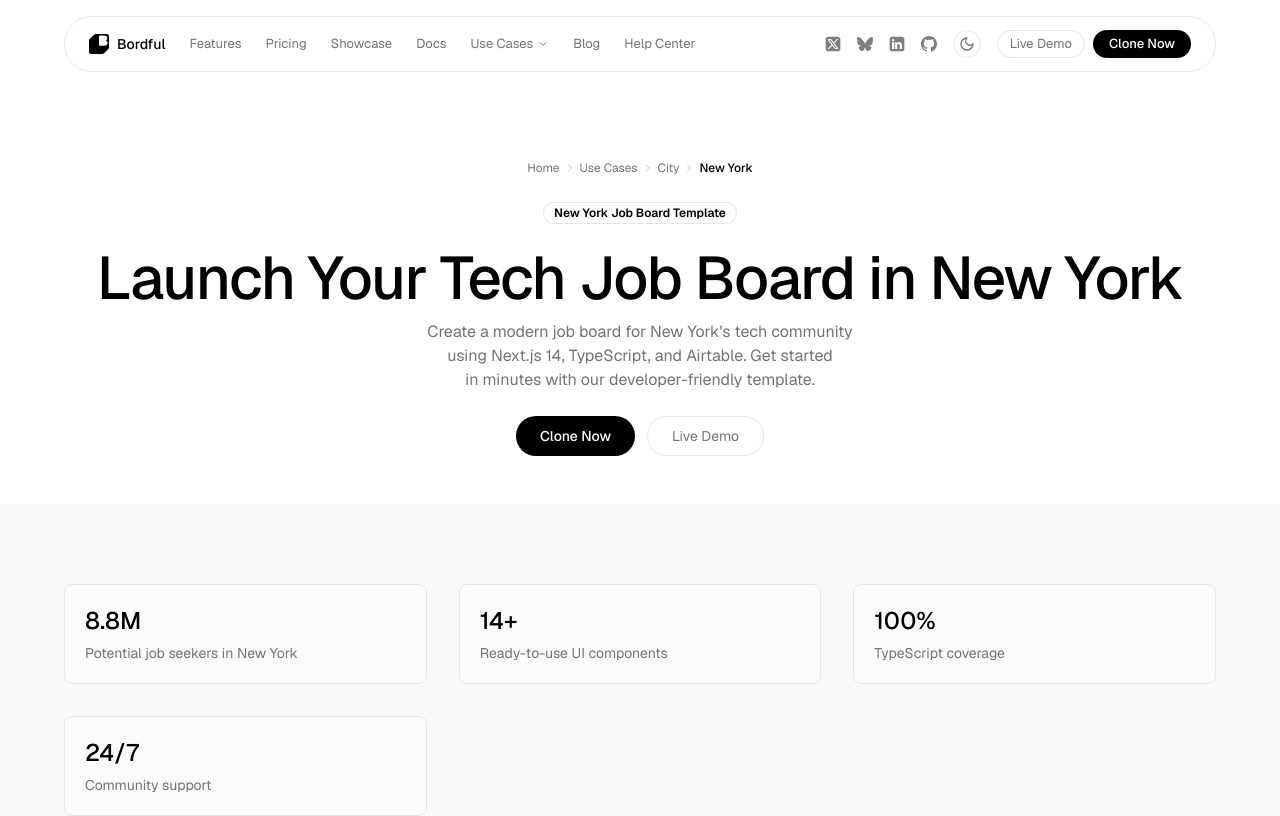
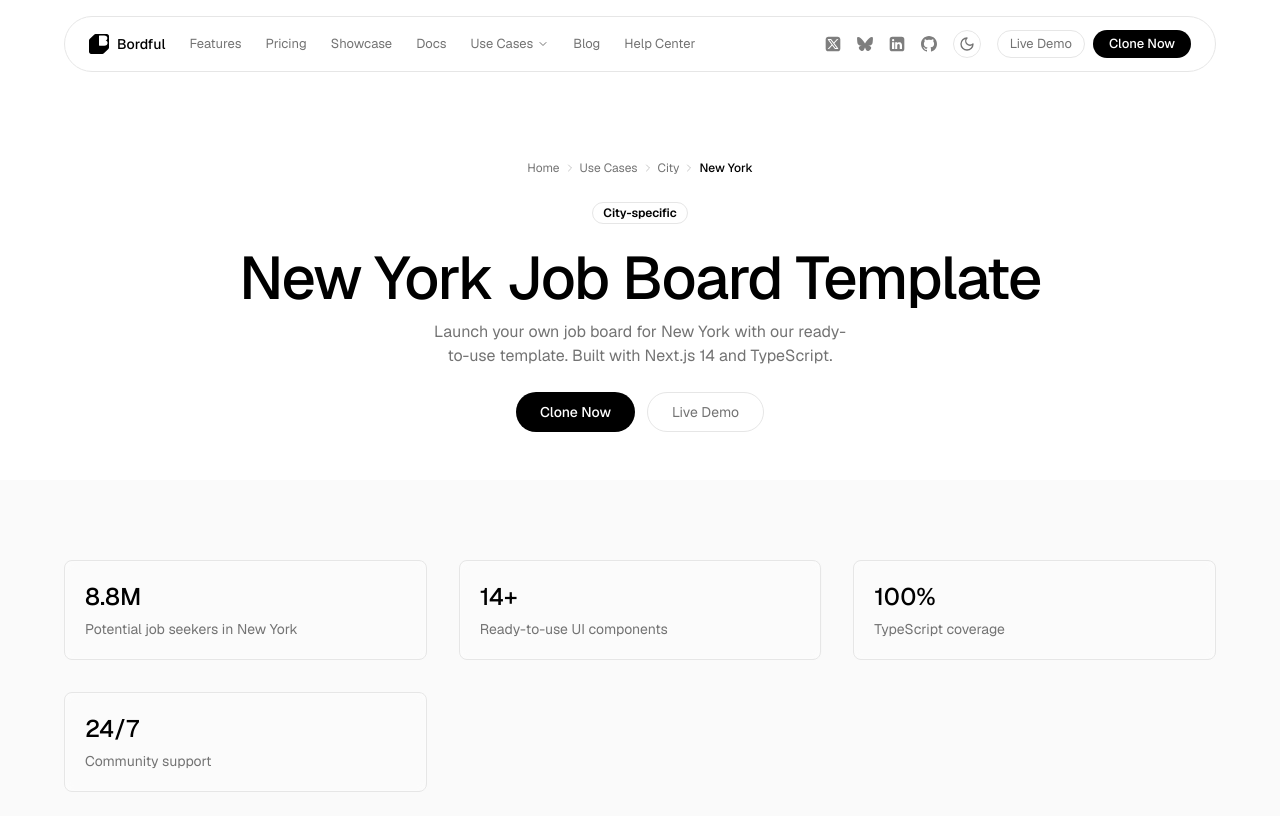
Before and after one commit to craftyme/bordful-marketing, a Next.js app: page /use-cases/city/new-york in a window 1280 px wide. Shown: the top 816 px of the page. Built offline with nearby package versions, Linux system fonts and the light colour scheme.

Commit message:
Update page.tsx

```diff
--- a/app/use-cases/city/[slug]/page.tsx
+++ b/app/use-cases/city/[slug]/page.tsx
@@ -1,15 +1,15 @@
-import { Metadata } from "next";
+import type { Metadata } from "next";
 import { UseCasePage } from "@/components/use-case-page";
-import { notFound } from "next/navigation";
 import { generateLocationContent } from "@/lib/features";
 
-// This will be moved to a data file later when we have more cities
+type CitySlug = "new-york";
+
 const CITIES = {
   "new-york": {
     name: "New York",
-    state: "NY",
     type: "city" as const,
     population: "8.8M",
+    regions: ["Manhattan", "Brooklyn", "Queens", "The Bronx", "Staten Island"],
     industries: [
       "Technology",
       "Finance",
@@ -18,7 +18,6 @@
       "Software Development",
       "Digital Marketing",
     ],
-    regions: ["Manhattan", "Brooklyn", "Queens", "The Bronx", "Staten Island"],
     techStack: {
       frontend: ["Next.js 14", "React", "TypeScript", "Tailwind CSS"],
       database: ["Airtable"],
@@ -28,57 +27,34 @@
   },
 };
 
-type CitySlug = keyof typeof CITIES;
-
-export async function generateMetadata({
+export function generateMetadata({
   params,
 }: {
-  params: { slug: string };
-}): Promise<Metadata> {
-  const city = CITIES[params.slug as CitySlug];
-
-  if (!city) {
-    return {};
-  }
-
-  const title = `${city.name} Job Board Template - Built with Next.js & Airtable | Bordful`;
-  const description = `Launch your ${city.name} job board using Next.js 14, TypeScript, and Airtable. Ready-made components and features for the ${city.name} tech community.`;
+  params: { slug: CitySlug };
+}): Metadata {
+  const city = CITIES[params.slug];
 
   return {
-    title,
-    description,
+    title: `${city.name} Job Board Template - Built with Next.js & Airtable | Bordful`,
+    description: `Launch your ${city.name} job board using Next.js 14, TypeScript, and Airtable. Ready-made components and features for the ${city.name} tech community.`,
     keywords: [
-      // Tech-focused keywords
       "next.js job board",
       "typescript job board template",
-      "airtable job board",
-      "react job board",
-      // Location-specific tech keywords
       `${city.name.toLowerCase()} tech jobs`,
-      `${city.name.toLowerCase()} startup jobs`,
-      `${city.name.toLowerCase()} developer jobs`,
-      // Industry keywords
-      ...city.industries.map(
-        (i) => `${i.toLowerCase()} jobs ${city.name.toLowerCase()}`
-      ),
-      // Region keywords
-      ...city.regions.map((n) => `${n.toLowerCase()} tech jobs`),
     ],
     openGraph: {
-      title,
-      description,
-      type: "website",
-      locale: "en_US",
+      title: `${city.name} Job Board Template - Built with Next.js & Airtable`,
+      description: `Launch your ${city.name} job board using Next.js 14, TypeScript, and Airtable.`,
     },
     twitter: {
       card: "summary_large_image",
-      title,
-      description,
+      title: `${city.name} Job Board Template`,
+      description: `Launch your ${city.name} job board using Next.js 14, TypeScript, and Airtable.`,
     },
   };
 }
 
-export async function generateStaticParams() {
+export function generateStaticParams() {
   return Object.keys(CITIES).map((slug) => ({
     slug,
   }));
@@ -87,27 +63,19 @@
 export default function CitySpecificPage({
   params,
 }: {
-  params: { slug: string };
+  params: { slug: CitySlug };
 }) {
-  const city = CITIES[params.slug as CitySlug];
-
-  if (!city) {
-    notFound();
-  }
-
+  const city = CITIES[params.slug];
   const content = generateLocationContent(city);
 
   return (
     <UseCasePage
-      badge={`${city.name} Job Board Template`}
-      title="Launch Your Tech Job Board"
-      titleSuffix={`in ${city.name}`}
-      description={`Create a modern job board for ${city.name}'s tech community using Next.js 14, TypeScript, and Airtable. Get started in minutes with our developer-friendly template.`}
-      metrics={content.metrics}
-      benefits={content.benefits}
-      features={content.features}
-      faqs={content.faqs}
-      ctaDescription={`Join developers building modern job boards with Bordful. Clone our GitHub repository and launch your ${city.name} job board today.`}
+      badge="City-specific"
+      title={`${city.name} Job Board`}
+      titleSuffix="Template"
+      description={`Launch your own job board for ${city.name} with our ready-to-use template. Built with Next.js 14 and TypeScript.`}
+      {...content}
+      ctaDescription={`Clone our GitHub repository and launch your ${city.name} job board in minutes.`}
     />
   );
 }
```
